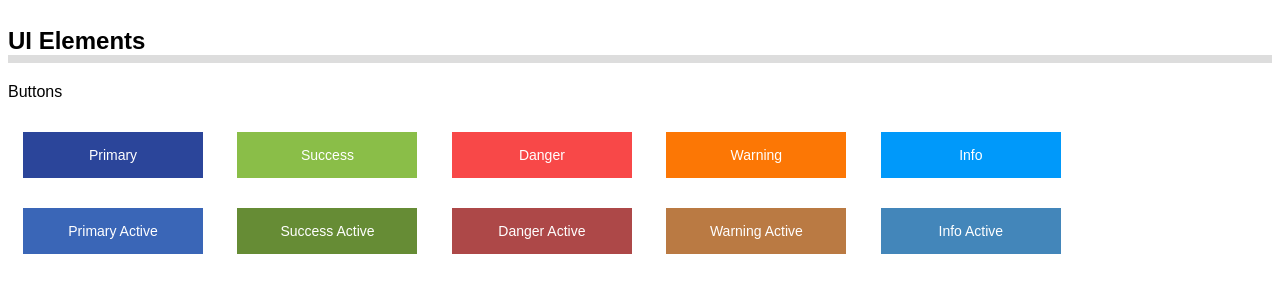
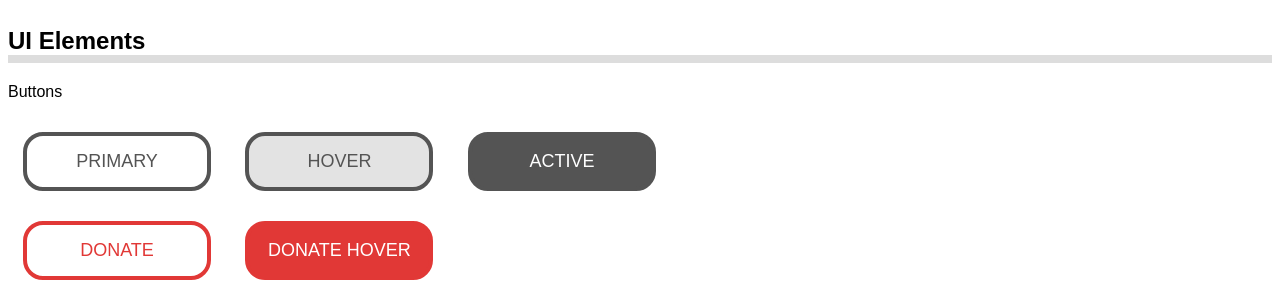
Before and after one commit to tbehl7/UX_UI_AHS_Group1, a plain HTML site: page index.html in a window 1280 px wide. Shown: the part 2380-2666 px from the top of the page. Drawn offline with Linux system fonts and the light colour scheme.

Commit message:
Added buttons

```diff
--- a/css/style.css
+++ b/css/style.css
@@ -103,39 +103,37 @@ body {
    padding: 15px;
    margin: 15px;
    width: 150px;
-   font-size: 14px;
+   font-size: 18px;
    text-align: center;
    color: white;
 }
 .primary {
-  background-color: #2B459A;
+  background-color: #FFFFFF;
+  border: 4px solid #545454;
+  border-radius: 20px;
+  color: #545454;
 }
-.success {
-  background-color: #8ABE48;
-}
-.danger {
-  background-color: #F84848;
-}
-.warning {
-  background-color: #FC7705;
-}
-.info {
-  background-color: #0099FA;
+.primaryHover {
+  background-color: #E3E3E3;
+  border: 4px solid #545454;
+  border-radius: 20px;
+  color: #545454;
 }
 .primaryActive {
-  background-color: #3A66B7;
+  background-color: #545454;
+  border: 4px solid #545454;
+  border-radius: 20px;
 }
-.successActive {
-  background-color: #668C35;
+.donatePrimary {
+background-color: #FFFFFF;
+border: 4px solid #E13836;
+border-radius: 20px;
+color: #E13836;
 }
-.dangerActive {
-  background-color: #AD4848;
-}
-.warningActive {
-  background-color: #BA7A43;
-}
-.infoActive {
-  background-color: #4386BA;
+.donateHover {
+  background-color: #E13836;
+  border: 4px solid #E13836;
+  border-radius: 20px;
 }
 .sectionHead {
   border-bottom: 8px solid #DDDDDD;
--- a/index.html
+++ b/index.html
@@ -80,18 +80,13 @@
     <h2 class="sectionHead">UI Elements</h2>
     <p>Buttons</p>
     <div class="buttonContain">
-      <div class="button primary">Primary</div>
-      <div class="button success">Success</div>
-      <div class="button danger">Danger</div>
-      <div class="button warning">Warning</div>
-      <div class="button info">Info</div>
+      <div class="button primary">PRIMARY</div>
+      <div class="button primaryHover">HOVER</div>
+      <div class="button primaryActive">ACTIVE</div>
     </div>
     <div class="buttonContain">
-      <div class="button primaryActive">Primary Active</div>
-      <div class="button successActive">Success Active</div>
-      <div class="button dangerActive">Danger Active</div>
-      <div class="button warningActive">Warning Active</div>
-      <div class="button infoActive">Info Active</div>
+      <div class="button donatePrimary">DONATE</div>
+      <div class="button donateHover">DONATE HOVER</div>
     </div>
 </section>
 <section class="imagery">
```
